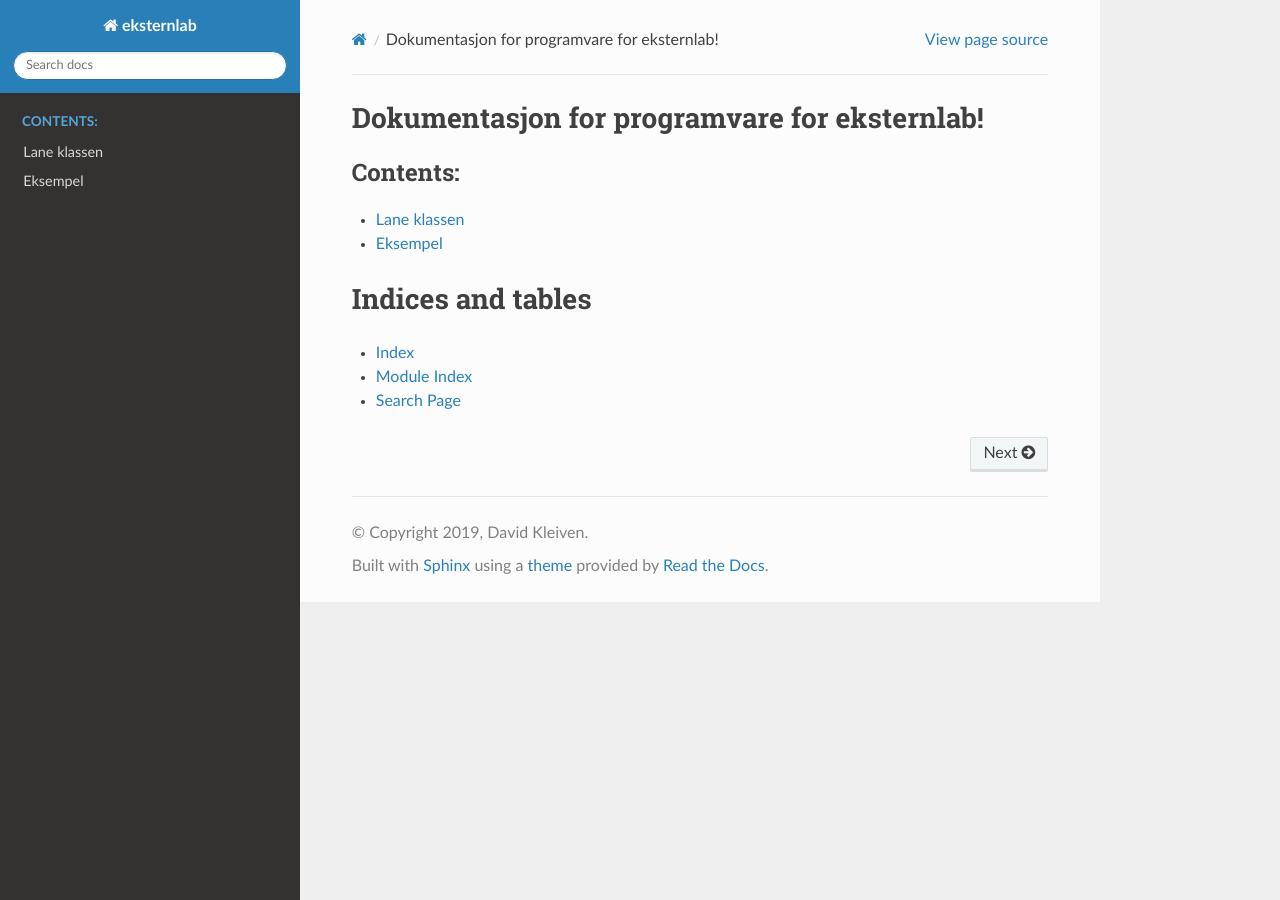
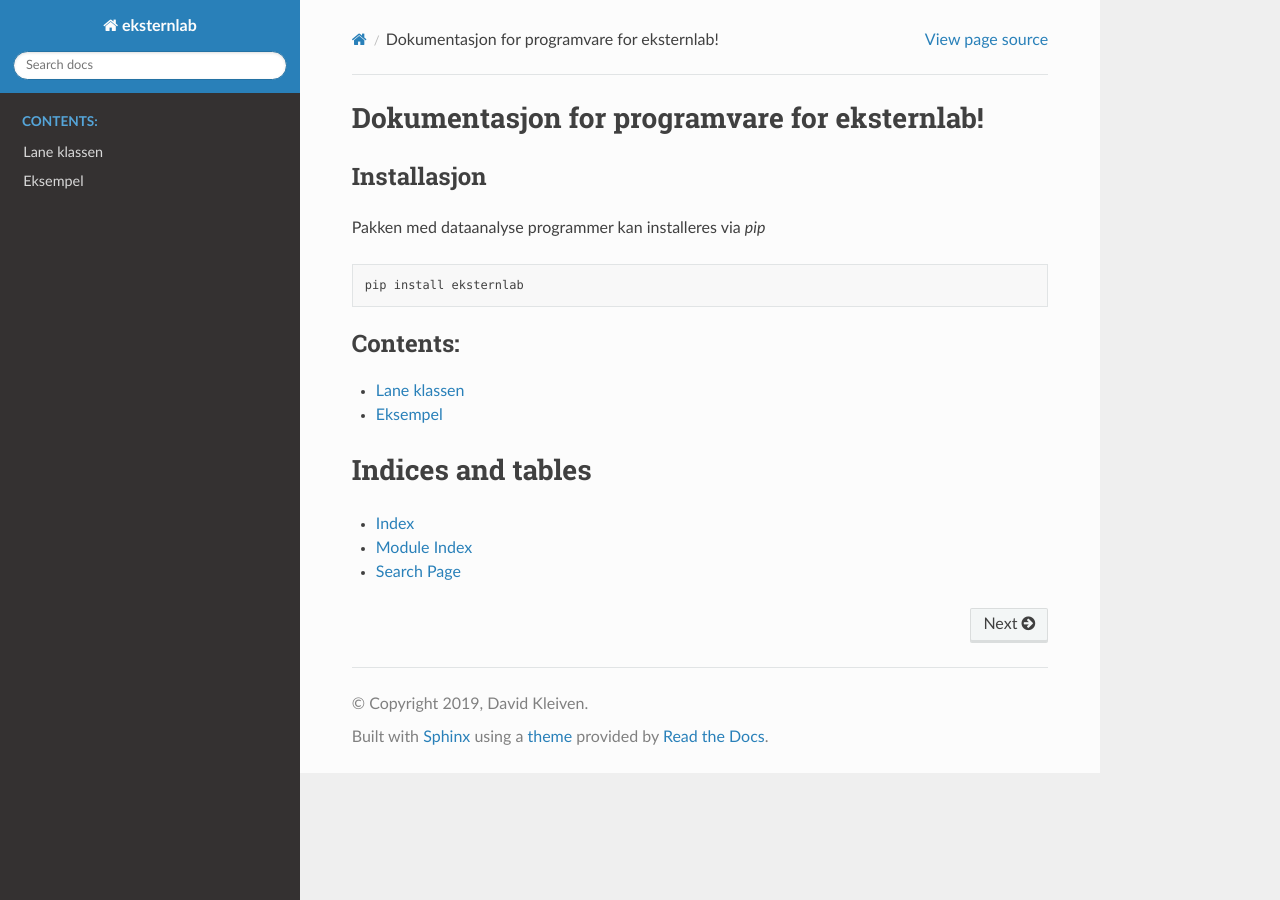
Before and after one commit to davidkleiven/eksternlab, a Sphinx documentation site: the page built from doc/source/index.rst, in a window 1280 px wide. Built offline with Sphinx 7.4.7 and the Read the Docs theme 2.0.0, drawn with Linux system fonts in a browser that asks for light colours.

Commit message:
Update installation

```diff
--- a/doc/source/index.rst
+++ b/doc/source/index.rst
@@ -5,6 +5,15 @@
 
 Dokumentasjon for programvare for eksternlab!
 =============================================
+
+Installasjon
+-------------
+Pakken med dataanalyse programmer kan installeres via *pip*
+
+.. code-block:: bash
+
+    pip install eksternlab
+
 
 .. toctree::
    :maxdepth: 2
```
